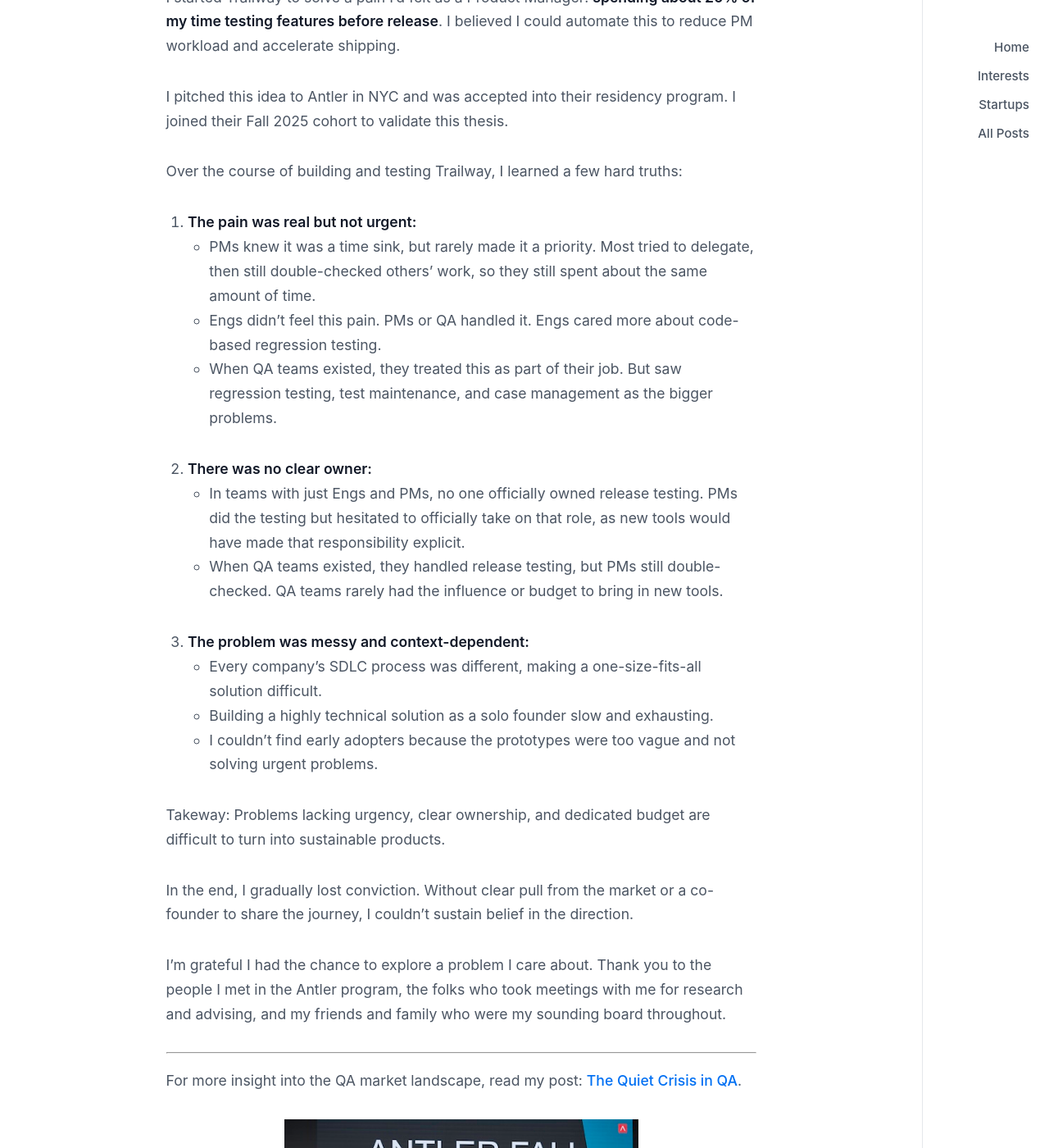
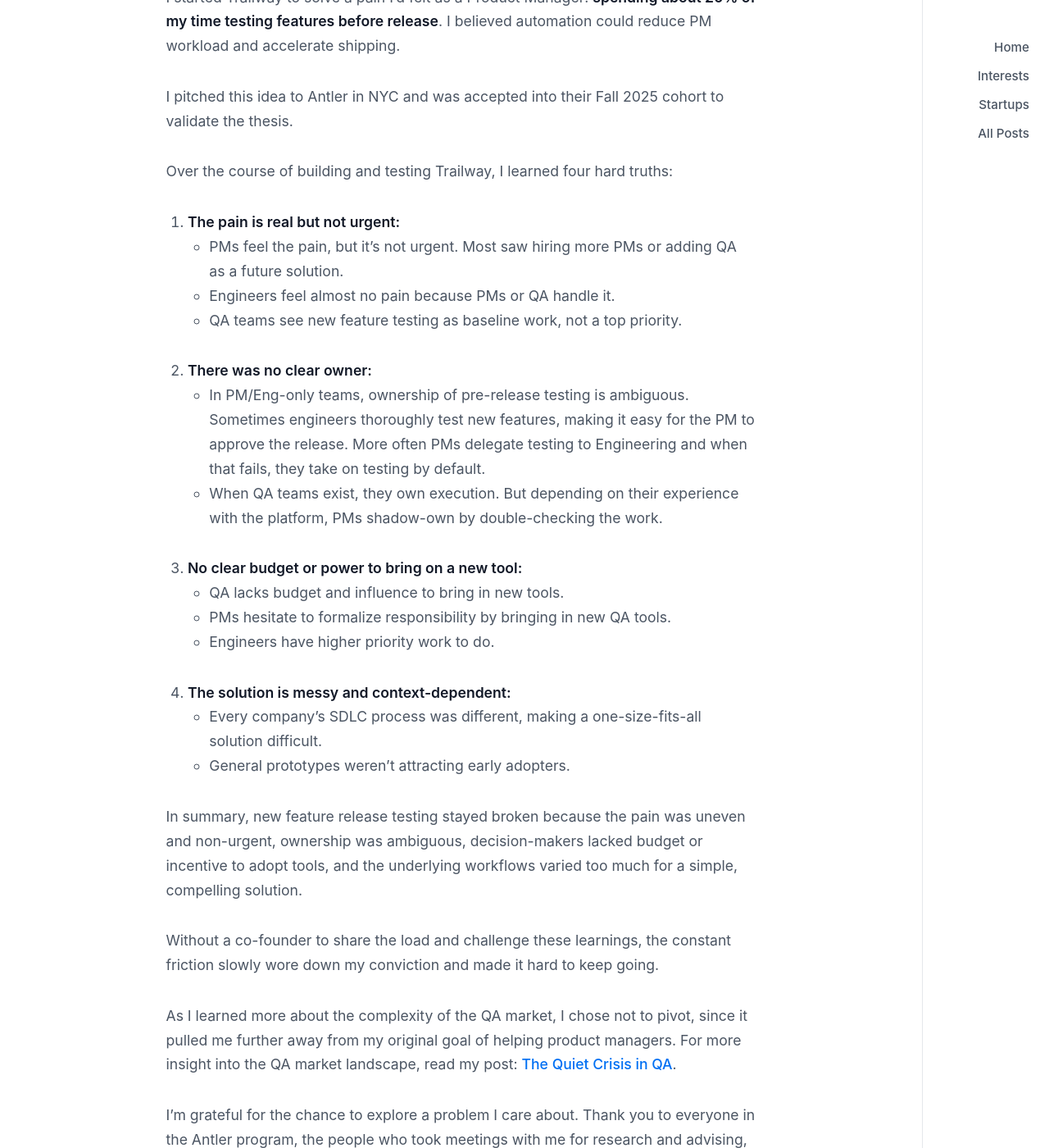
Before and after one commit to PBlanco/pblanco.github.io, a Jekyll site: the page built from _posts/2025-02-05-why-i-shut-down-trailway.md, in a window 1280 px wide and 1400 px high, scrolled down 274 px. Shown: the whole window at 82% size. Built offline with Jekyll 4.4.1, drawn with Linux system fonts in a browser that asks for light colours; comment, search, counter and statistics services are not loaded; some of the changed text lies outside the part shown.

Commit message:
Cleanup post

```diff
--- a/_posts/2025-02-05-why-i-shut-down-trailway.md
+++ b/_posts/2025-02-05-why-i-shut-down-trailway.md
@@ -4,34 +4,45 @@
 date:   2026-02-05 12:00:00 -0400
 categories: startup
 ---
-I started Trailway to solve a pain I’d felt as a Product Manager: **spending about 20% of my time testing features before release**. I believed I could automate this to reduce PM workload and accelerate shipping.
+I started Trailway to solve a pain I'd felt as a Product Manager: **spending about 20% of my time testing features before release**. I believed automation could reduce PM workload and accelerate shipping.
 
-I pitched this idea to Antler in NYC and was accepted into their residency program. I joined their Fall 2025 cohort to validate this thesis.
+I pitched this idea to Antler in NYC and was accepted into their Fall 2025 cohort to validate the thesis.
 
-Over the course of building and testing Trailway, I learned a few hard truths:
-1. **The pain was real but not urgent:**
-- PMs knew it was a time sink, but rarely made it a priority. Most tried to delegate, then still double-checked others' work, so they still spent about the same amount of time.
-- Engs didn’t feel this pain. PMs or QA handled it. Engs cared more about code-based regression testing.
-- When QA teams existed, they treated this as part of their job. But saw regression testing, test maintenance, and case management as the bigger problems.
+Over the course of building and testing Trailway, I learned four hard truths:
 
-1. **There was no clear owner:**
-- In teams with just Engs and PMs, no one officially owned release testing. PMs did the testing but hesitated to officially take on that role, as new tools would have made that responsibility explicit.
-- When QA teams existed, they handled release testing, but PMs still double-checked. QA teams rarely had the influence or budget to bring in new tools.
+1. **The pain is real but not urgent:**
+- PMs feel the pain, but it's not urgent. Most saw hiring more PMs or adding QA as a future solution.
+- Engineers feel almost no pain because PMs or QA handle it.
+- QA teams see new feature testing as baseline work, not a top priority.
 
-1. **The problem was messy and context-dependent:**
-- Every company’s SDLC process was different, making a one-size-fits-all solution difficult.
-- Building a highly technical solution as a solo founder slow and exhausting.
-- I couldn’t find early adopters because the prototypes were too vague and not solving urgent problems.
+2. **There was no clear owner:**
+- In PM/Eng-only teams, ownership of pre-release testing is ambiguous. Sometimes engineers thoroughly test new features, making it easy for the PM to approve the release. More often PMs delegate testing to Engineering and when that fails, they take on testing by default.
+- When QA teams exist, they own execution. But depending on their experience with the platform, PMs shadow-own by double-checking the work.
 
-Takeway: Problems lacking urgency, clear ownership, and dedicated budget are difficult to turn into sustainable products.
+1. **No clear budget or power to bring on a new tool:**
+- QA lacks budget and influence to bring in new tools.
+- PMs hesitate to formalize responsibility by bringing in new QA tools.
+- Engineers have higher priority work to do.
 
-In the end, I gradually lost conviction. Without clear pull from the market or a co-founder to share the journey, I couldn’t sustain belief in the direction.
+1. **The solution is messy and context-dependent:**
+- Every company's SDLC process was different, making a one-size-fits-all solution difficult.
+- General prototypes weren't attracting early adopters.
 
-I’m grateful I had the chance to explore a problem I care about. Thank you to the people I met in the Antler program, the folks who took meetings with me for research and advising, and my friends and family who were my sounding board throughout.
+In summary, new feature release testing stayed broken because the pain was uneven and non-urgent, ownership was ambiguous, decision-makers lacked budget or incentive to adopt tools, and the underlying workflows varied too much for a simple, compelling solution.
+
+Without a co-founder to share the load and challenge these learnings, the constant friction slowly wore down my conviction and made it hard to keep going.
+
+As I learned more about the complexity of the QA market, I chose not to pivot, since it pulled me further away from my original goal of helping product managers. For more insight into the QA market landscape, read my post: [The Quiet Crisis in QA](../quiet-crisis-in-qa-more-code-same-old-problems/).
+
+I'm grateful for the chance to explore a problem I care about. Thank you to everyone in the Antler program, the people who took meetings with me for research and advising, and my friends and family who were my sounding board throughout.
+
+This post is meant as a high-level overview. For deeper questions, feel free to contact me—details are on the [home page](/).
 
 ---
-For more insight into the QA market landscape, read my post: [The Quiet Crisis in QA](../quiet-crisis-in-qa-more-code-same-old-problems/).
 
 ![Kicking off Trailway at Antler](/assets/images/trailway/antler-kickoff.jpg){: width="60%" }
 ![Trailway landing page screenshot](/assets/images/trailway/trailway-landing.png){: width="80%" }
 ![Trailway Chrome extension screenshot](/assets/images/trailway/trailway-chrome.png){: width="80%" }
+<div align="center">
+<blockquote class="twitter-tweet"><p lang="en" dir="ltr">I wish I had this mental map when I started the <a href="https://twitter.com/AntlerGlobal?ref_src=twsrc%5Etfw">@AntlerGlobal</a> accelerator NYC. It&#39;s easy to fall into the slog zone without realizing it. <a href="https://t.co/PH1pYKbFIC">pic.twitter.com/PH1pYKbFIC</a></p>&mdash; Peter Blanco (@BlancoTech) <a href="https://twitter.com/BlancoTech/status/1998763442304594337?ref_src=twsrc%5Etfw">December 10, 2025</a></blockquote> <script async src="https://platform.twitter.com/widgets.js" charset="utf-8"></script>
+</div>
```
